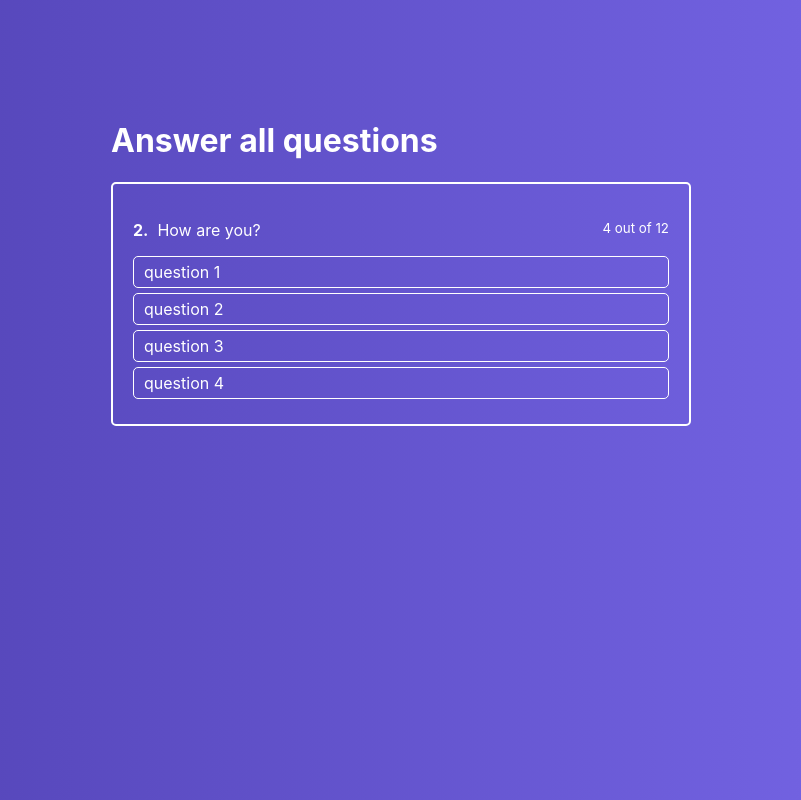
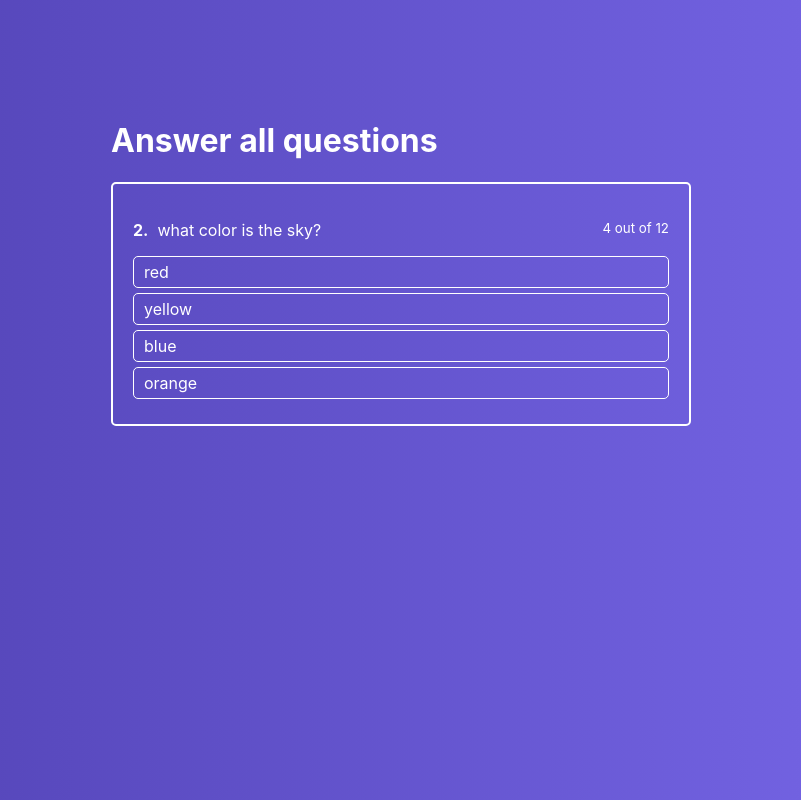
Before and after one commit to Niiaz-Gabidullin/react-project, a React (Create React App) app: page / in a window 1280 px wide. Shown: the whole page, without its empty margins (239-1040 px from the left). Built offline with nearby package versions, Linux system fonts and the light colour scheme.

Commit message:
click handling

```diff
--- a/src/components/ActiveQuiz/ActiveQuiz.js
+++ b/src/components/ActiveQuiz/ActiveQuiz.js
@@ -7,12 +7,15 @@ function ActiveQuiz(props) {
     <div className="ActiveQuiz">
       <p className="Question">
         <span>
-          <strong>2.</strong>&nbsp; How are you?
+          <strong>2.</strong>&nbsp; {props.question}
         </span>
 
         <small>4 out of 12</small>
       </p>
-      <AnswersList answers={props.answers}></AnswersList>
+      <AnswersList
+        answers={props.answers}
+        onAnswerClick={props.onAnswerClick}
+      ></AnswersList>
     </div>
   );
 }
--- a/src/components/ActiveQuiz/AnswersList/AnswerItem/AnswerItem.js
+++ b/src/components/ActiveQuiz/AnswersList/AnswerItem/AnswerItem.js
@@ -2,7 +2,14 @@ import React from "react";
 import "./AnswerItem.css";
 
 const AnswerItem = (props) => {
-  return <li className="AnswerItem">{props.answer.text}</li>;
+  return (
+    <li
+      className="AnswerItem"
+      onClick={() => props.onAnswerClick(props.answer.id)}
+    >
+      {props.answer.text}
+    </li>
+  );
 };
 
 export default AnswerItem;
--- a/src/components/ActiveQuiz/AnswersList/AnswersList.js
+++ b/src/components/ActiveQuiz/AnswersList/AnswersList.js
@@ -6,7 +6,13 @@ const AnswersList = (props) => {
   return (
     <ul className="AnswersList">
       {props.answers.map((answer, index) => {
-        return <AnswerItem key={index} answer={answer}></AnswerItem>;
+        return (
+          <AnswerItem
+            key={index}
+            answer={answer}
+            onAnswerClick={props.onAnswerClick}
+          ></AnswerItem>
+        );
       })}
     </ul>
   );
--- a/src/containers/Quiz/Quiz.js
+++ b/src/containers/Quiz/Quiz.js
@@ -6,21 +6,30 @@ class Quiz extends Component {
   state = {
     quiz: [
       {
+        question: "what color is the sky?",
+        rightAnswerId: 2,
         answers: [
-          { text: "question 1" },
-          { text: "question 2" },
-          { text: "question 3" },
-          { text: "question 4" },
+          { text: "red", id: 1 },
+          { text: "yellow", id: 2 },
+          { text: "blue", id: 3 },
+          { text: "orange", id: 4 },
         ],
       },
     ],
+  };
+  onAnswerClickHandler = (answerId) => {
+    console.log(answerId);
   };
   render() {
     return (
       <div className="Quiz">
         <div className="QuizWrapper">
           <h1>Answer all questions</h1>
-          <ActiveQuiz answers={this.state.quiz[0].answers}></ActiveQuiz>
+          <ActiveQuiz
+            answers={this.state.quiz[0].answers}
+            question={this.state.quiz[0].question}
+            onAnswerClick={this.onAnswerClickHandler}
+          ></ActiveQuiz>
         </div>
       </div>
     );
```
